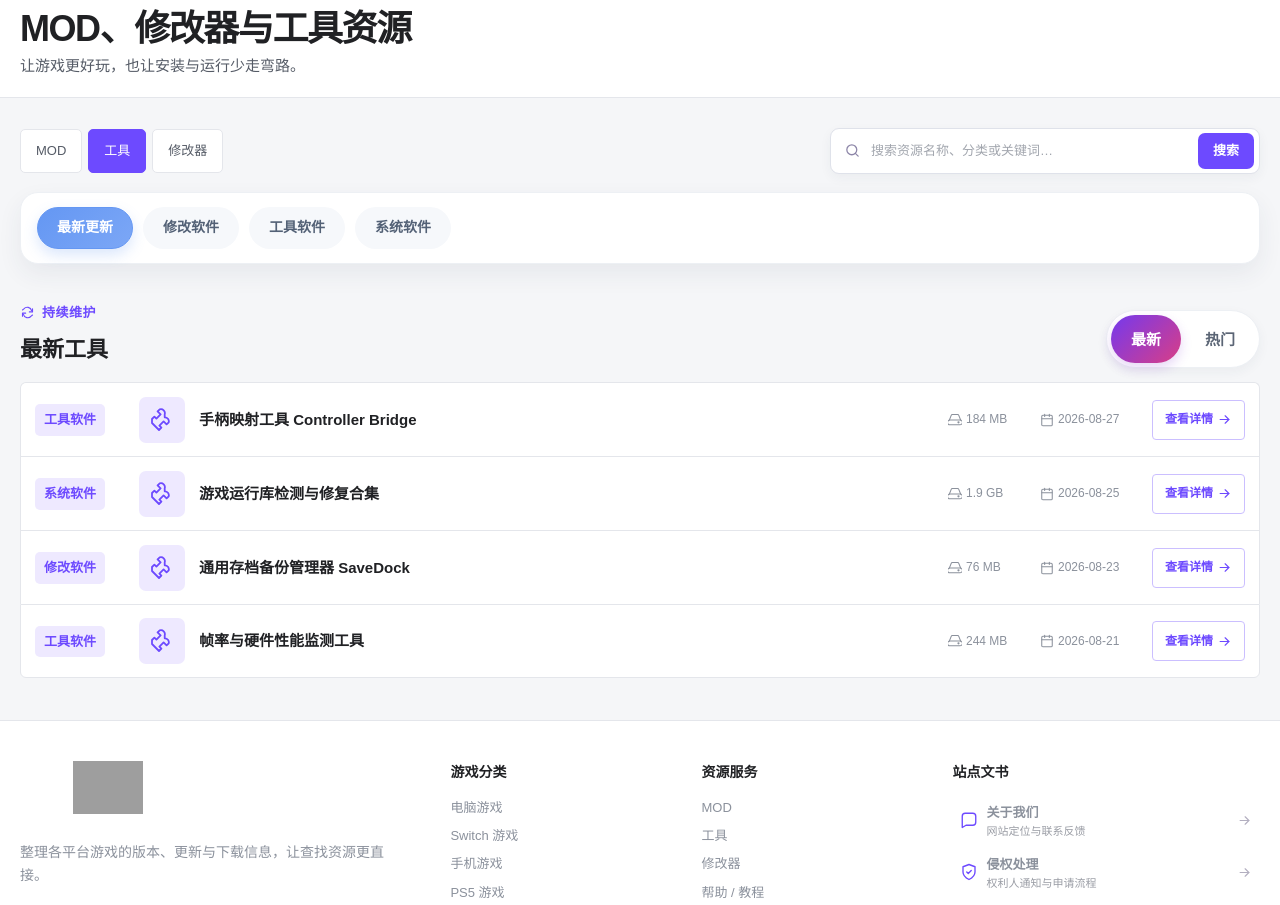
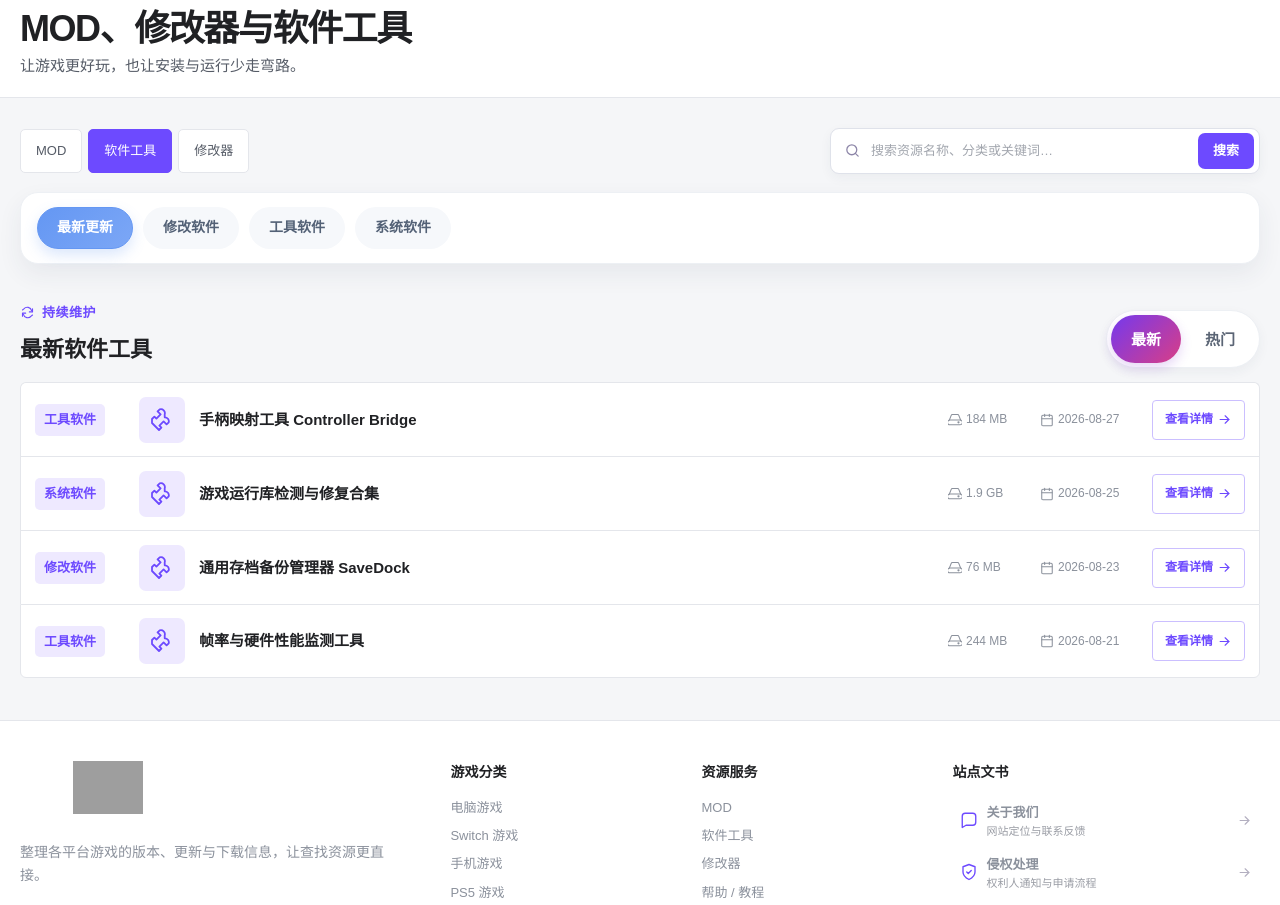
Before and after one commit to Konglai-55/ZBC-game, a Next.js app: page /resources in a window 1280 px wide. Shown: the part 120-1025 px from the top of the page. Built offline with nearby package versions, Linux system fonts and the light colour scheme; no server answers; grey boxes are pictures that could not be loaded.

Commit message:
style: rename other games and software tools labels

```diff
--- a/app/admin/(panel)/page.tsx
+++ b/app/admin/(panel)/page.tsx
@@ -15,7 +15,7 @@ export default async function AdminDashboardPage() {
   const pending = feedback.filter((item) => item.status === "pending");
   const stats = [
     { label: "游戏内容", value: games.length, note: `${games.filter((item) => item.featured).length} 个首页精选`, href: "/admin/games", icon: "gamepad" as const },
-    { label: "工具与 MOD", value: resources.length, note: `${resources.filter((item) => item.published).length} 个已发布`, href: "/admin/resources", icon: "wrench" as const },
+    { label: "软件工具与 MOD", value: resources.length, note: `${resources.filter((item) => item.published).length} 个已发布`, href: "/admin/resources", icon: "wrench" as const },
     { label: "帮助教程", value: guides.length, note: `${guides.filter((item) => item.published).length} 个已公开`, href: "/admin/guides", icon: "book" as const },
     { label: "站点文书", value: documents.length, note: `${documents.filter((item) => item.published).length} 个已公开`, href: "/admin/documents", icon: "shield" as const },
     { label: "待处理反馈", value: pending.length, note: `${feedback.length} 条反馈记录`, href: "/admin/feedback", icon: "message" as const },
--- a/app/admin/(panel)/resources/page.tsx
+++ b/app/admin/(panel)/resources/page.tsx
@@ -5,5 +5,5 @@ import { Icon } from "@/components/icon";
 
 export default async function AdminResourcesPage({ searchParams }: { searchParams: Promise<{ new?: string }> }) {
   const { new: newParam } = await searchParams;
-  return <div className="admin-page"><AdminPageHeader eyebrow="CONTENT / RESOURCES" title="资源管理" description="维护 MOD、修改器、工具、补丁与常规附件。" icon="wrench" actions={<span className="admin-header-hint"><Icon name="hard-drive" size={15} />本机附件上限 128 MB</span>} /><ResourceManager initialResources={await listResources()} initialCreate={newParam === "1"} /></div>;
+  return <div className="admin-page"><AdminPageHeader eyebrow="CONTENT / RESOURCES" title="资源管理" description="维护 MOD、修改器、软件工具、补丁与常规附件。" icon="wrench" actions={<span className="admin-header-hint"><Icon name="hard-drive" size={15} />本机附件上限 128 MB</span>} /><ResourceManager initialResources={await listResources()} initialCreate={newParam === "1"} /></div>;
 }
--- a/app/admin/login/page.tsx
+++ b/app/admin/login/page.tsx
@@ -9,5 +9,5 @@ export const metadata: Metadata = { title: "后台登录" };
 
 export default async function AdminLoginPage() {
   if (await getAdminSession()) redirect("/admin");
-  return <main className="admin-login-page"><section className="admin-login-card"><div className="admin-login-brand"><BrandLogo priority variant="login" /></div><div className="admin-login-copy"><span><Icon name="shield" size={16} />管理员安全入口</span><h1>管理全部站点内容</h1><p>维护游戏、下载线路、附件、工具资源、教程和用户反馈。</p></div><AdminLoginForm /></section></main>;
+  return <main className="admin-login-page"><section className="admin-login-card"><div className="admin-login-brand"><BrandLogo priority variant="login" /></div><div className="admin-login-copy"><span><Icon name="shield" size={16} />管理员安全入口</span><h1>管理全部站点内容</h1><p>维护游戏、下载线路、附件、软件工具、教程和用户反馈。</p></div><AdminLoginForm /></section></main>;
 }
--- a/app/page.tsx
+++ b/app/page.tsx
@@ -74,7 +74,7 @@ export default async function HomePage({ searchParams }: { searchParams: Promise
       <section className="section shell resource-banner">
         <div className="resource-banner__icon"><Icon name="wrench" size={30} /></div>
         <div><span>常用资源</span><h2>MOD、补丁与安装教程</h2><p>常用运行库、存档工具、解压和安装问题集中整理。</p></div>
-        <div className="resource-banner__actions"><Link className="button button--primary" href="/resources">浏览工具资源</Link><Link className="button button--ghost" href="/help">进入帮助中心</Link></div>
+        <div className="resource-banner__actions"><Link className="button button--primary" href="/resources">浏览软件工具</Link><Link className="button button--ghost" href="/help">进入帮助中心</Link></div>
       </section>
       <div className="shell"><ToolResourceStrip resources={toolResources} /></div>
     </>
--- a/app/resources/page.tsx
+++ b/app/resources/page.tsx
@@ -7,7 +7,7 @@ import { SortToggle } from "@/components/sort-toggle";
 import { resourceGroupLabels } from "@/lib/data";
 import { listResources } from "@/lib/content-store";
 
-export const metadata: Metadata = { title: "MOD、修改器与工具资源", description: "游戏 MOD、修改器、补丁与常用工具。" };
+export const metadata: Metadata = { title: "MOD、修改器与软件工具", description: "游戏 MOD、修改器、补丁与常用软件工具。" };
 
 const resourceGroups = {
   mod: [
@@ -55,20 +55,20 @@ export default async function ResourcesPage({ searchParams }: { searchParams: Pr
   });
   const querySuffix = query ? `&q=${encodeURIComponent(q.trim())}` : "";
   const categoryHref = (category: string) => `/resources?type=${active}&category=${encodeURIComponent(category)}${sort === "hot" ? "&sort=hot" : ""}${querySuffix}`;
-  const listHeading = activeCategory === "最新更新" ? `${sort === "hot" ? "热门" : "最新"}${active === "trainer" ? "修改器" : "工具"}` : activeCategory;
+  const listHeading = activeCategory === "最新更新" ? `${sort === "hot" ? "热门" : "最新"}${active === "trainer" ? "修改器" : resourceGroupLabels.tools}` : activeCategory;
   return (
     <>
-      <PageHero eyebrow="RESOURCE LIBRARY" title="MOD、修改器与工具资源" description="让游戏更好玩，也让安装与运行少走弯路。" icon="wrench" />
+      <PageHero eyebrow="RESOURCE LIBRARY" title="MOD、修改器与软件工具" description="让游戏更好玩，也让安装与运行少走弯路。" icon="wrench" />
       <div className="shell section resources-page">
         <div className="resources-toolbar">
           <div className="resource-tabs">
           <Link className={active === "mod" ? "is-active" : ""} href="/resources?type=mod">MOD</Link>
-          <Link className={active === "tools" ? "is-active" : ""} href="/resources?type=tools">工具</Link>
+          <Link className={active === "tools" ? "is-active" : ""} href="/resources?type=tools">{resourceGroupLabels.tools}</Link>
           <Link className={active === "trainer" ? "is-active" : ""} href="/resources?type=trainer">修改器</Link>
           </div>
           <form className="resource-search" action="/resources">
             <Icon name="search" size={17} />
-            <input aria-label="搜索工具和资源" defaultValue={q} name="q" placeholder="搜索资源名称、分类或关键词…" />
+            <input aria-label="搜索软件工具和资源" defaultValue={q} name="q" placeholder="搜索资源名称、分类或关键词…" />
             <input type="hidden" name="type" value={active} />
             <input type="hidden" name="category" value={activeCategory} />
             {sort === "hot" && <input type="hidden" name="sort" value="hot" />}
@@ -91,7 +91,7 @@ export default async function ResourcesPage({ searchParams }: { searchParams: Pr
               <small><Icon name="calendar" size={14} />{item.updated}</small>
               <Link href={`/resources/${item.id}`}>查看详情 <Icon name="arrow-right" size={15} /></Link>
             </article>
-          )) : <div className="empty-state"><Icon name="wrench" size={28} /><h3>暂时没有已发布资源</h3><p>管理员可以在后台上传 MOD、修改器、工具或补丁。</p></div>}
+          )) : <div className="empty-state"><Icon name="wrench" size={28} /><h3>暂时没有已发布资源</h3><p>管理员可以在后台上传 MOD、修改器、软件工具或补丁。</p></div>}
         </section>
       </div>
     </>
--- a/components/admin/admin-shell.tsx
+++ b/components/admin/admin-shell.tsx
@@ -9,7 +9,7 @@ import { Icon, type IconName } from "@/components/icon";
 const items: Array<{ href: string; label: string; description: string; icon: IconName }> = [
   { href: "/admin", label: "控制台", description: "数据概览", icon: "grid" },
   { href: "/admin/games", label: "游戏管理", description: "内容与下载线路", icon: "gamepad" },
-  { href: "/admin/resources", label: "资源管理", description: "MOD、工具与补丁", icon: "wrench" },
+  { href: "/admin/resources", label: "资源管理", description: "MOD、修改器与软件工具", icon: "wrench" },
   { href: "/admin/guides", label: "教程管理", description: "帮助内容", icon: "book" },
   { href: "/admin/documents", label: "站点文书", description: "关于、侵权与版权", icon: "shield" },
   { href: "/admin/feedback", label: "反馈处理", description: "催更与失效", icon: "message" },
--- a/components/game-card.tsx
+++ b/components/game-card.tsx
@@ -39,7 +39,7 @@ export function RankedGame({ game, rank, mode = "ranking" }: { game: Game; rank:
       <div>
         <strong>{game.title}</strong>
         <div className="ranked-game__meta">
-          <span className="ranked-game__category" title={`游戏平台：${platform?.label ?? "其他游戏资源"}`}>{game.platform === "switch" ? "Switch" : platform?.shortLabel ?? "其他"}</span>
+          <span className="ranked-game__category" title={`游戏平台：${platform?.label ?? "其他游戏"}`}>{game.platform === "switch" ? "Switch" : platform?.shortLabel ?? "其他"}</span>
           <small title={game.genre}>{mode === "updated" ? `${game.updated} 更新` : `${game.category || game.genre} · ${formatViews(game.views)} 阅读`}</small>
         </div>
       </div>
--- a/components/site-footer.tsx
+++ b/components/site-footer.tsx
@@ -30,7 +30,7 @@ export function SiteFooter({ settings, documents }: { settings: SiteSettings; do
           <h3>资源服务</h3>
           <div className="footer-links">
             <Link href="/resources?type=mod">MOD</Link>
-            <Link href="/resources?type=tools">工具</Link>
+            <Link href="/resources?type=tools">软件工具</Link>
             <Link href="/resources?type=trainer">修改器</Link>
             <Link href="/help">帮助 / 教程</Link>
             <Link href="/search">站内搜索</Link>
--- a/components/tool-resource-strip.tsx
+++ b/components/tool-resource-strip.tsx
@@ -10,8 +10,8 @@ export function ToolResourceStrip({ resources }: { resources: ResourceItem[] })
     <section className="tool-resource-strip" aria-labelledby="tool-resource-title">
       <div className="tool-resource-strip__head">
         <div>
-          <span className="eyebrow"><Icon name="wrench" size={15} />工具资源</span>
-          <h2 id="tool-resource-title">常用工具</h2>
+          <span className="eyebrow"><Icon name="wrench" size={15} />软件工具</span>
+          <h2 id="tool-resource-title">常用软件工具</h2>
         </div>
         <Link href="/resources?type=tools">查看全部 <Icon name="arrow-right" size={15} /></Link>
       </div>
--- a/lib/data.ts
+++ b/lib/data.ts
@@ -108,7 +108,7 @@ export const platformMeta: PlatformMeta[] = [
   },
   {
     key: "other",
-    label: "其他游戏资源",
+    label: "其他游戏",
     shortLabel: "合集",
     description: "怀旧主机、独立合集与精选游戏资源分享。",
     filters: [],
@@ -342,11 +342,11 @@ export const navItems = [
   ...platformMeta.map((item) => ({ label: item.label, href: `/category/${item.key}` })),
   { label: "MOD", href: "/resources?type=mod" },
   { label: "修改器", href: "/resources?type=trainer" },
-  { label: "工具", href: "/resources?type=tools" },
+  { label: "软件工具", href: "/resources?type=tools" },
   { label: "帮助 / 教程", href: "/help" },
 ];
 
-export const resourceGroupLabels: Record<ResourceGroup, string> = { mod: "MOD", tools: "工具", trainer: "修改器" };
+export const resourceGroupLabels: Record<ResourceGroup, string> = { mod: "MOD", tools: "软件工具", trainer: "修改器" };
 
 export const defaultResources: ResourceItem[] = [
   { id: "controller-bridge", group: "tools", category: "工具软件", name: "手柄映射工具 Controller Bridge", description: "为常见手柄提供按键映射、配置导入和快速切换。", version: "2.4.1", size: "184 MB", updated: "2026-08-27", published: true },
@@ -363,7 +363,7 @@ export const defaultGuides: GuideItem[] = [
   { id: "guide-mobile-install", slug: "mobile-install", category: "mobile", title: "手机游戏安装与数据包说明", summary: "Android 权限、安装包和数据目录说明。", content: "安装前确认系统版本和剩余空间。若资源包含数据包，请按页面说明放入指定目录，并仅授予运行所需权限。", updated: "2026-08-25", published: true },
   { id: "guide-console-storage", slug: "console-storage", category: "ps5", title: "PS5 存储空间与版本说明", summary: "安装前核对容量与资源版本。", content: "请先检查主机可用空间和资源版本说明。更新前保留存档备份，不要在写入过程中关闭设备。", updated: "2026-08-24", published: true },
   { id: "guide-ps4-update", slug: "ps4-update-order", category: "ps4", title: "PS4 更新顺序与数据管理", summary: "主程序、补丁和存档的处理顺序。", content: "先核对主程序版本，再根据说明应用对应补丁。操作存档前应创建备份，避免版本不匹配造成数据不可用。", updated: "2026-08-23", published: true },
-  { id: "guide-other-controller", slug: "other-controller", category: "other", title: "其他平台控制器常见问题", summary: "连接、按键映射与驱动排查。", content: "优先使用系统原生驱动，并在工具页面获取按键映射工具。若按键重复触发，请关闭其他同时运行的映射软件。", updated: "2026-08-22", published: true },
+  { id: "guide-other-controller", slug: "other-controller", category: "other", title: "其他平台控制器常见问题", summary: "连接、按键映射与驱动排查。", content: "优先使用系统原生驱动，并在软件工具页面获取按键映射工具。若按键重复触发，请关闭其他同时运行的映射软件。", updated: "2026-08-22", published: true },
 ];
 
 export const defaultSiteSettings: SiteSettings = {
```
Also changed, not shown: components/admin/resource-manager.tsx (+1 -1 lines), components/discovery-switcher.tsx (+1 -1 lines).
